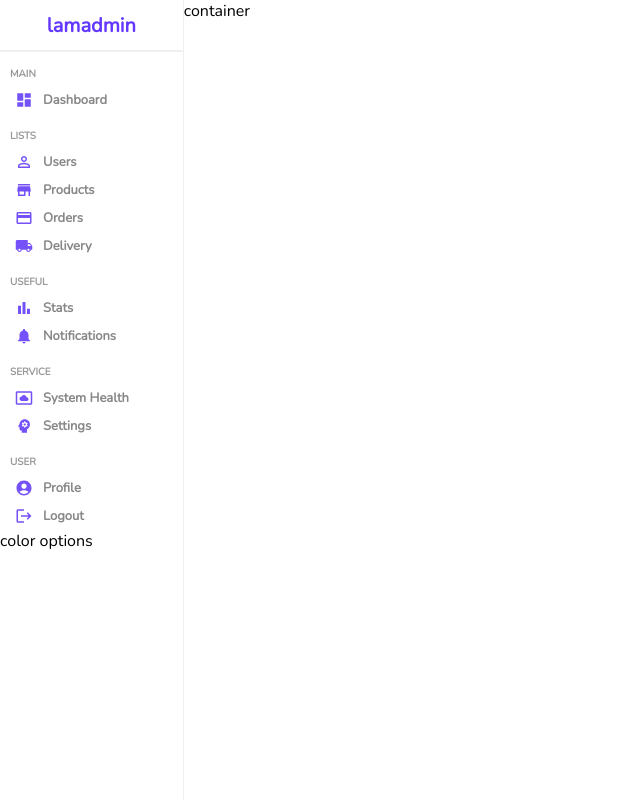
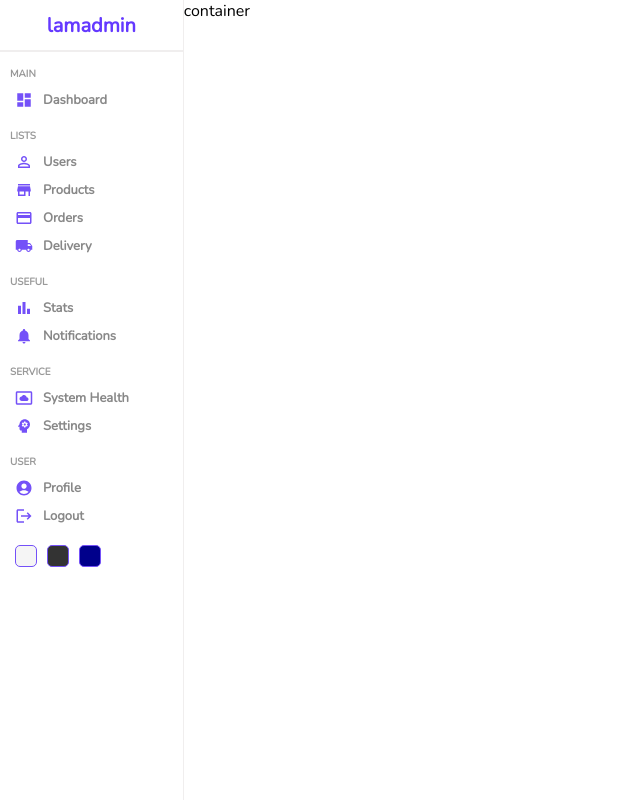
Before and after one commit to patriceandrea/admin-dashboard, a React (Create React App) app in the folder client/: page / in a window 1280 px wide. Shown: the whole page, without its empty margins (0-640 px from the left). Built offline with nearby package versions, Linux system fonts and the light colour scheme.

Commit message:
adds color options

```diff
--- a/client/src/components/sidebar/Sidebar.js
+++ b/client/src/components/sidebar/Sidebar.js
@@ -74,7 +74,11 @@
           </li>
         </ul>
       </div>
-      <div className='bottom'>color options</div>
+      <div className='bottom'>
+        <div className='colorOption'></div>
+        <div className='colorOption'></div>
+        <div className='colorOption'></div>
+      </div>
     </div>
   )
 }
--- a/client/src/components/sidebar/sidebar.scss
+++ b/client/src/components/sidebar/sidebar.scss
@@ -62,4 +62,31 @@
       }
     }
   }
+
+  .bottom {
+    display: flex;
+    align-items: center;
+    margin: 10px;
+
+    .colorOption {
+      width: 20px;
+      height: 20px;
+      border-radius: 5px;
+      border: 1px solid #7451f8;
+      cursor: pointer;
+      margin: 5px;
+
+      &:nth-child(1) {
+        background-color: whitesmoke;
+      }
+
+      &:nth-child(2) {
+        background-color: #333;
+      }
+
+      &:nth-child(3) {
+        background-color: darkblue;
+      }
+    }
+  }
 }
```
